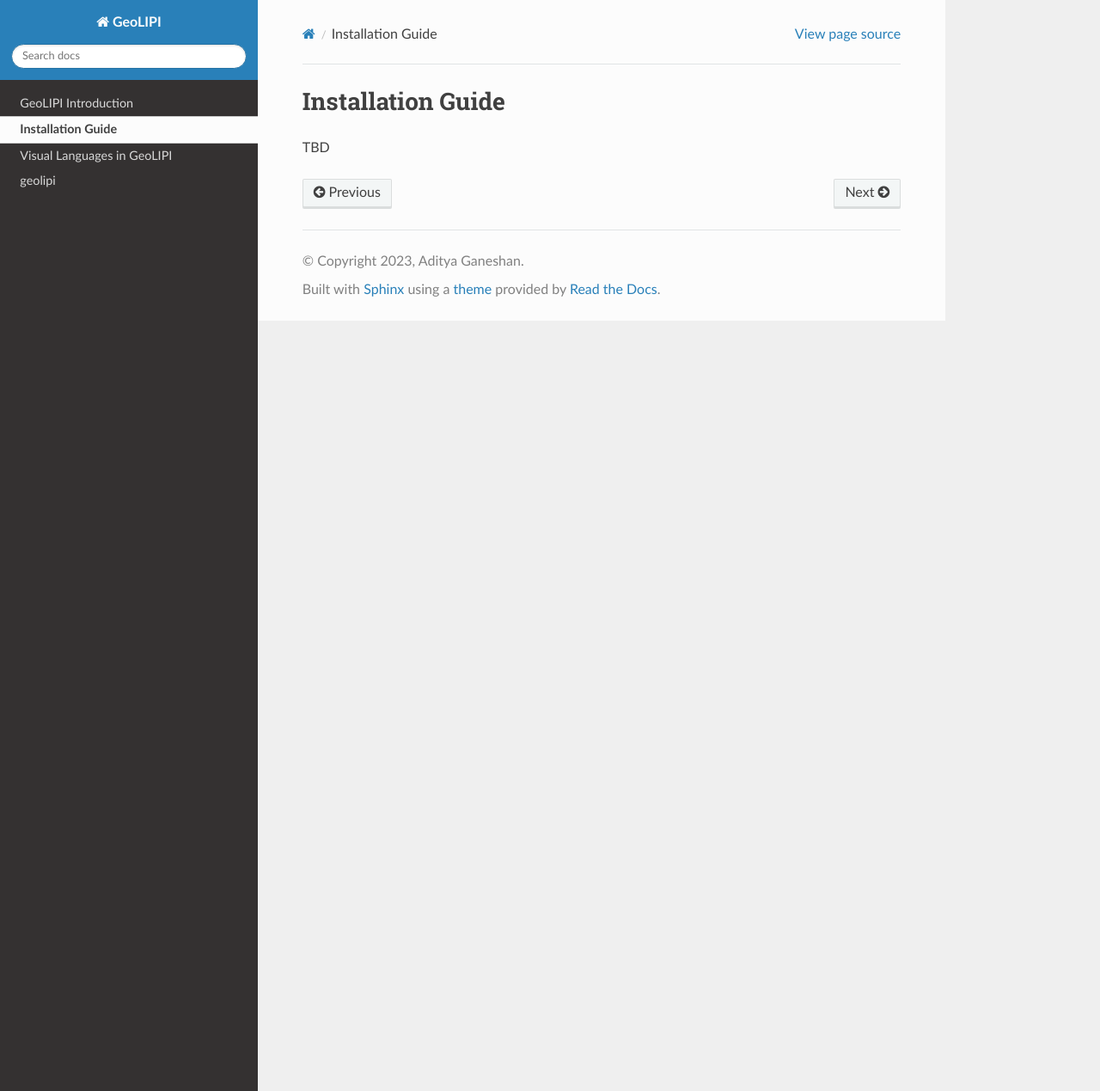
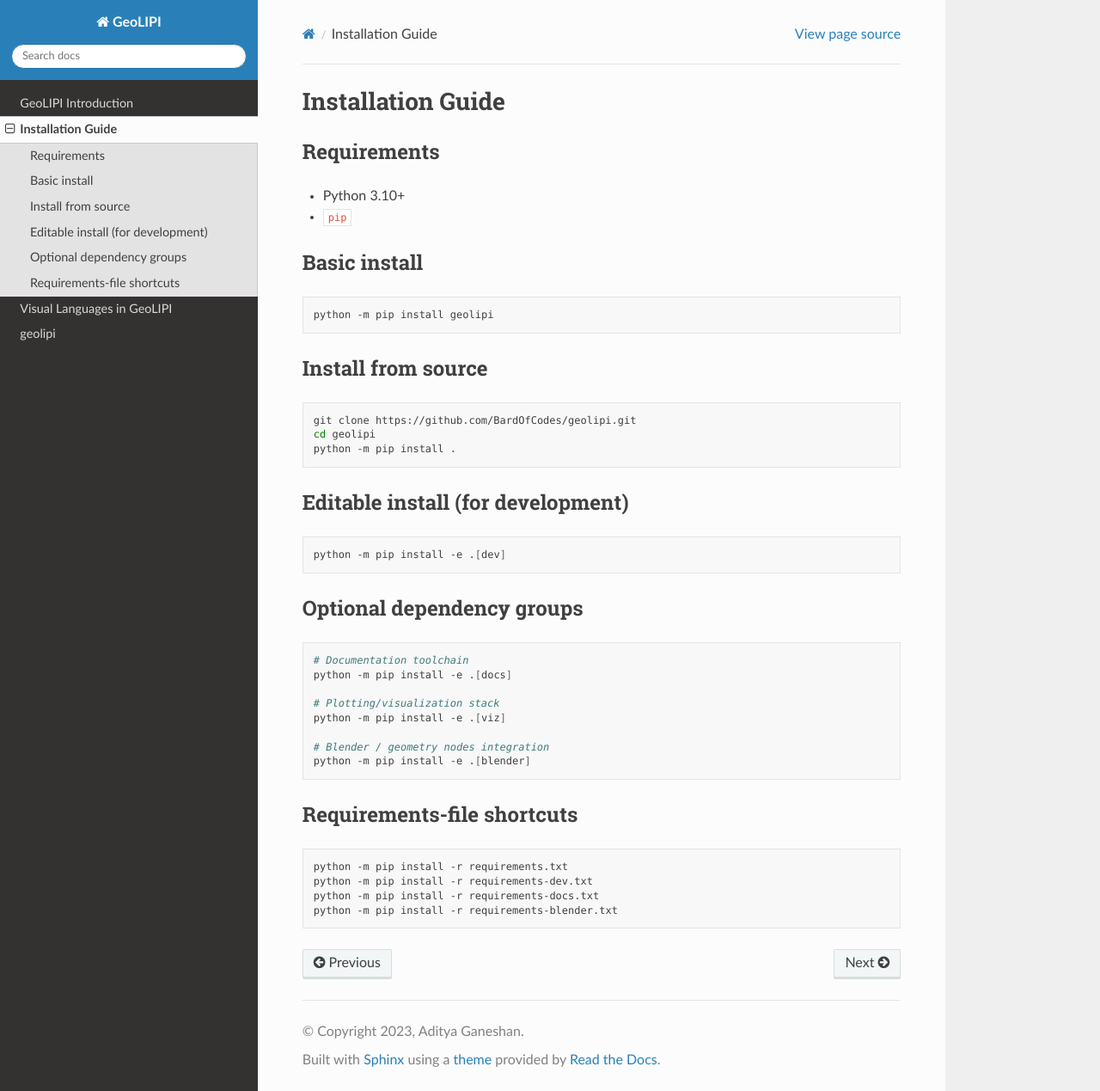
Before and after one commit to BardOfCodes/geolipi, a Sphinx documentation site: the page built from docs/install.md, in a window 1280 px wide and 1269 px high. Shown: the whole window at 86% size. Built offline with Sphinx 7.4.7 and the Read the Docs theme 3.1.0, drawn with Linux system fonts in a browser that asks for light colours.

````diff
--- a/docs/install.md
+++ b/docs/install.md
@@ -1,3 +1,48 @@
 # Installation Guide
 
-TBD
+## Requirements
+
+- Python 3.10+
+- `pip`
+
+## Basic install
+
+```bash
+python -m pip install geolipi
+```
+
+## Install from source
+
+```bash
+git clone https://github.com/BardOfCodes/geolipi.git
+cd geolipi
+python -m pip install .
+```
+
+## Editable install (for development)
+
+```bash
+python -m pip install -e .[dev]
+```
+
+## Optional dependency groups
+
+```bash
+# Documentation toolchain
+python -m pip install -e .[docs]
+
+# Plotting/visualization stack
+python -m pip install -e .[viz]
+
+# Blender / geometry nodes integration
+python -m pip install -e .[blender]
+```
+
+## Requirements-file shortcuts
+
+```bash
+python -m pip install -r requirements.txt
+python -m pip install -r requirements-dev.txt
+python -m pip install -r requirements-docs.txt
+python -m pip install -r requirements-blender.txt
+```
````
Also changed, not shown: CODE_OF_CONDUCT.md (added, +6 -0 lines), CONTRIBUTING.md (added, +9 -0 lines), README.md (+23 -7 lines), geolipi/__init__.py (added, +11 -0 lines), pyproject.toml (added, +70 -0 lines), requirements.txt (added, +7 -0 lines), 2 other files.
